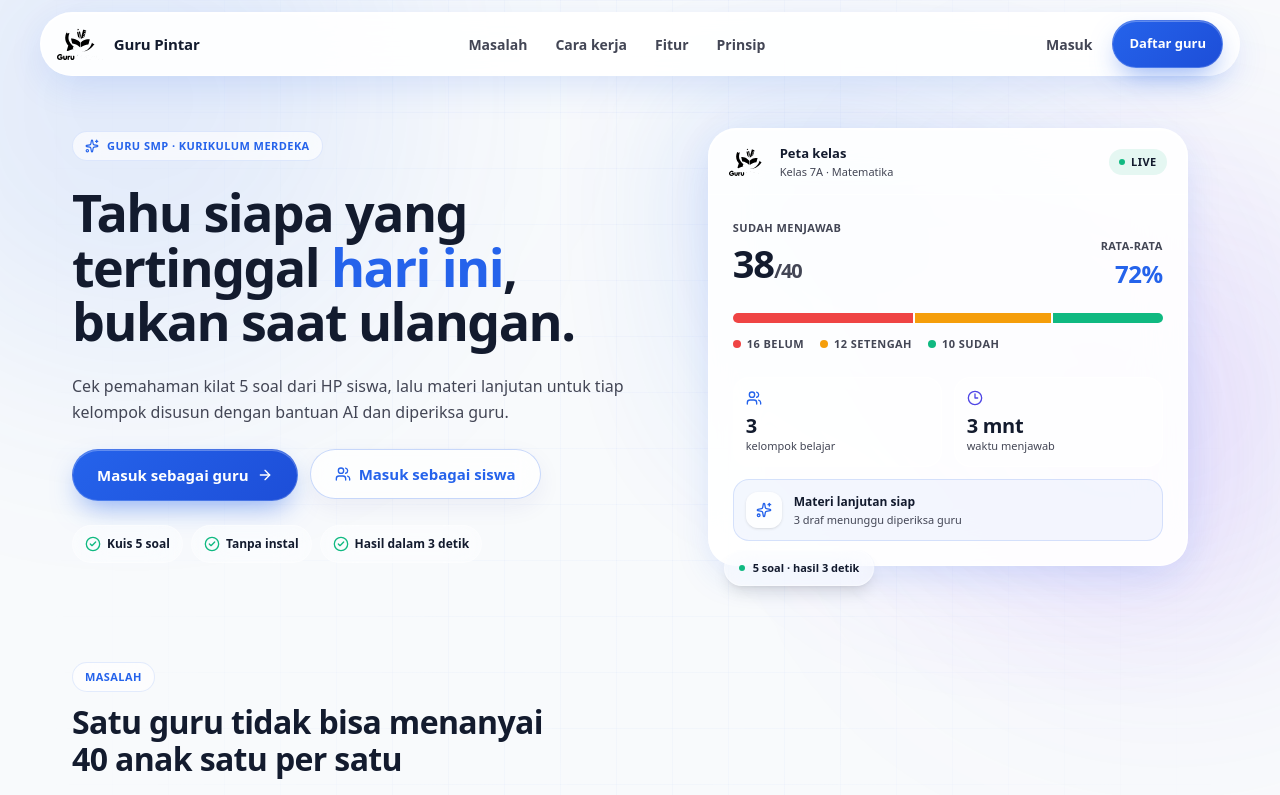
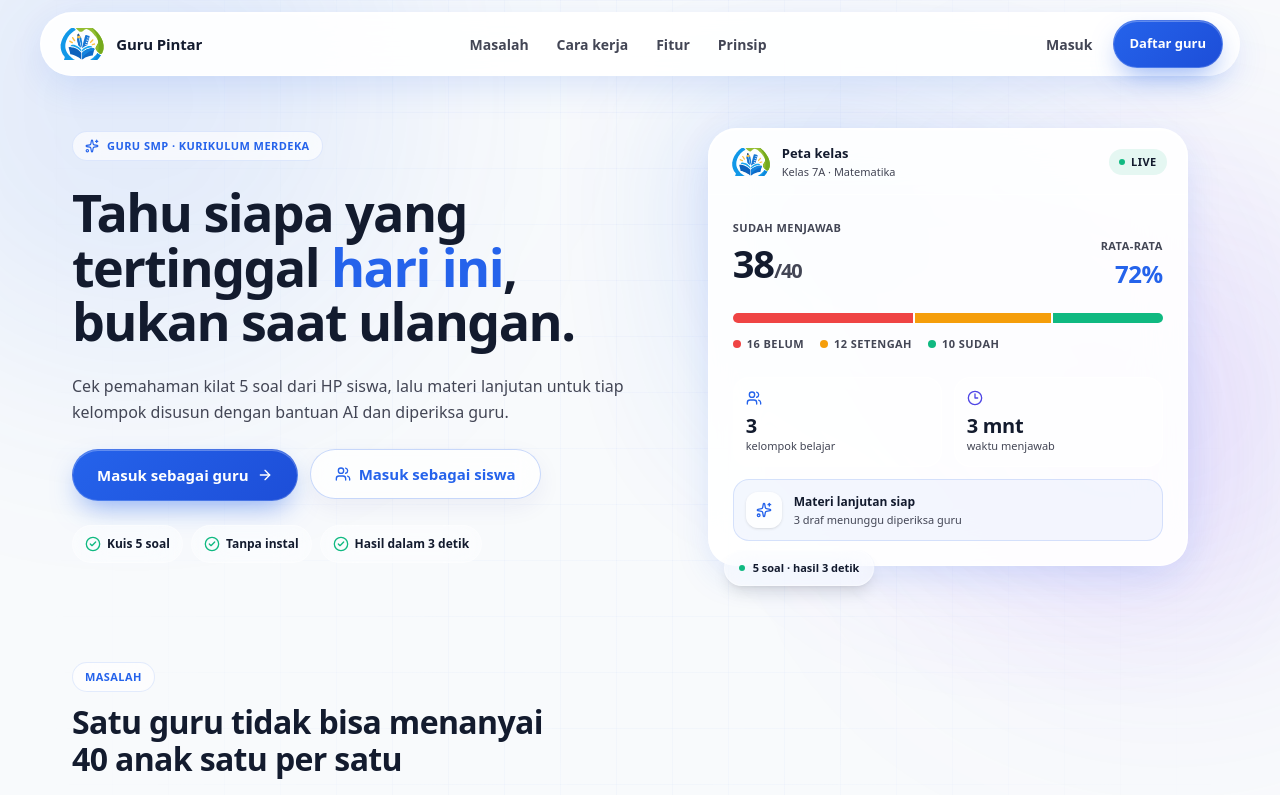
Before and after one commit to hsbysddq/gurupintar, a Next.js app: page / in a window 1280 px wide. Shown: the top 795 px of the page. Built offline with nearby package versions, Linux system fonts and the light colour scheme.

Commit message:
rubah logo

```diff
--- a/components/KerangkaGuru.tsx
+++ b/components/KerangkaGuru.tsx
@@ -48,7 +48,7 @@ export function KerangkaGuru({ children, nama, kelas }: KerangkaGuruProps) {
           aria-label="Guru Pintar, ke beranda"
           className="flex min-h-12 shrink-0 items-center gap-2 px-0.5 md:justify-center xl:justify-start xl:gap-3 xl:px-1"
         >
-          <LogoGuruPintar className="h-7 w-auto shrink-0 xl:h-11" />
+          <LogoGuruPintar className="h-7 w-auto shrink-0 xl:h-10" />
           <span className="hidden min-w-0 flex-col xl:flex">
             <span className="truncate font-display text-[18px] leading-[24px] font-bold tracking-tight text-aura-ink">
               Guru Pintar
--- a/components/LogoGuruPintar.tsx
+++ b/components/LogoGuruPintar.tsx
@@ -5,15 +5,15 @@ type LogoGuruPintarProps = {
   className?: string;
 };
 
-/** Logo brand dari `public/logo-mark.svg`, yaitu crop rapat dari `public/logo.svg`. */
+/** Emblem dari `public/logo.svg`, dipotong tanpa teks "Guru Pintarku" di `public/logo-mark.svg`. */
 export function LogoGuruPintar({ className = "h-9 w-auto" }: LogoGuruPintarProps) {
   return (
     <Image
       src="/logo-mark.svg"
       alt=""
       aria-hidden="true"
-      width={1054}
-      height={721}
+      width={800}
+      height={520}
       unoptimized
       loading="eager"
       className={`block object-contain ${className}`}
```
Also changed, not shown: public/logo-mark.svg.
